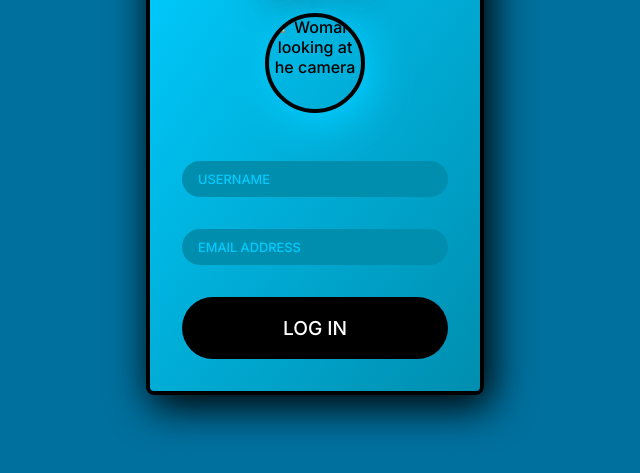
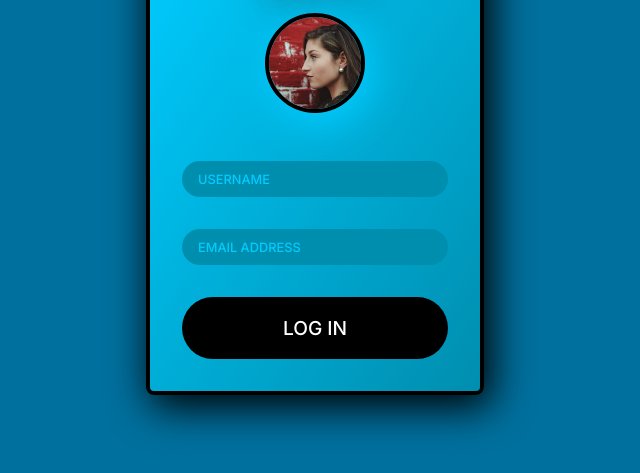
Before and after one commit to Web-Dev-Taz/Floating-Placeholder-Login, a plain HTML site: page index.html in a window 1280 px wide. Shown: the part 241-714 px from the top of the page, without its empty margins (325-965 px from the left). Drawn offline with Linux system fonts and the light colour scheme; the site is published under a folder, as on GitHub Pages, so addresses that start at the root find nothing.

Commit message:
removed a slash in index

```diff
--- a/index.html
+++ b/index.html
@@ -15,7 +15,7 @@
   <main>
     <form>
       <h2>Sign In</h2>
-      <img src="/images/pic.jpg" alt="Woman looking at he camera" class="photo" />
+      <img src="images/pic.jpg" alt="Woman looking at he camera" class="photo" />
       <div class="floating-group">
         <input type="text" id="username" autocomplete="username" required />
         <label for="username" class="floating-label">Username</label>
```
